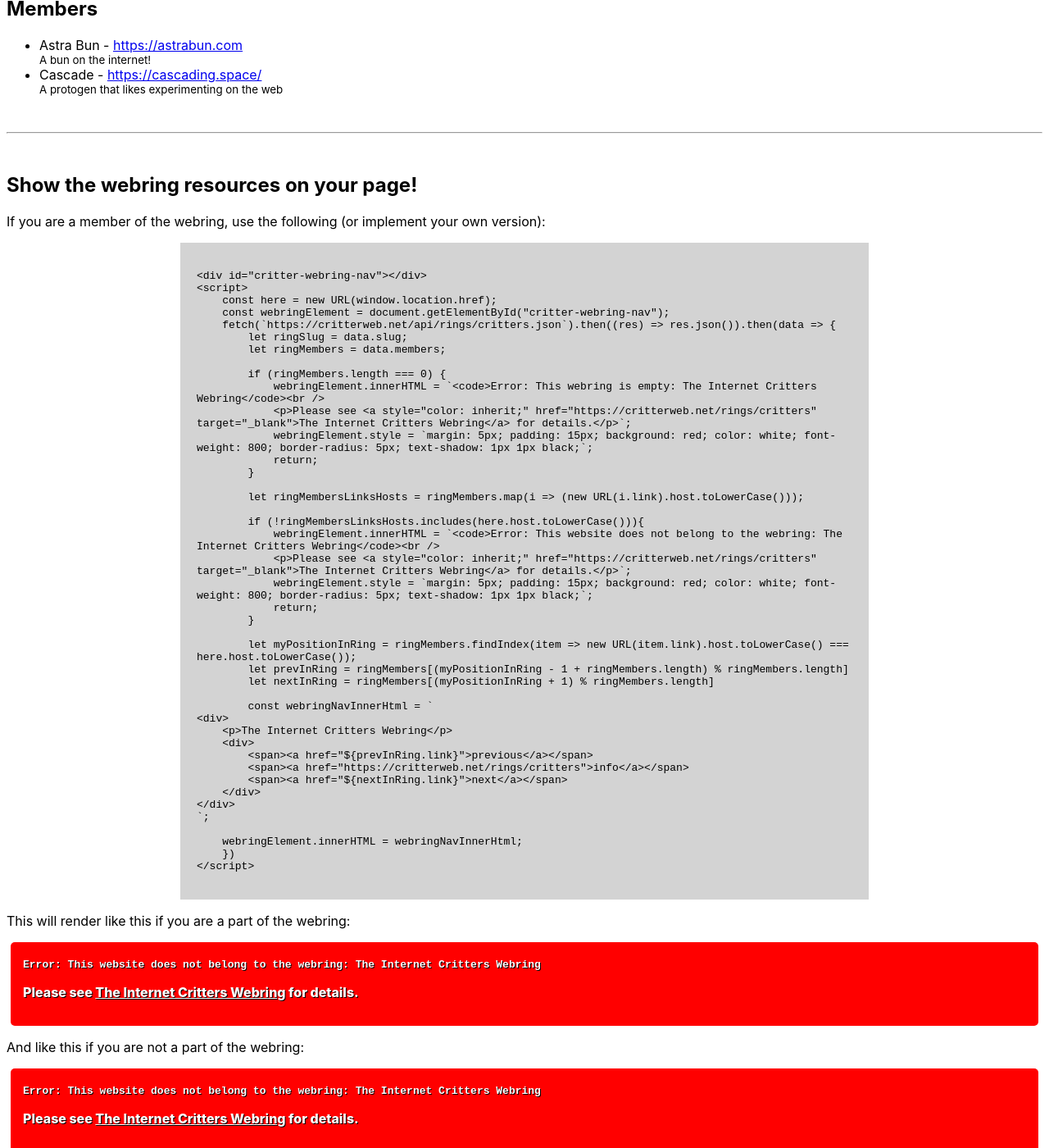
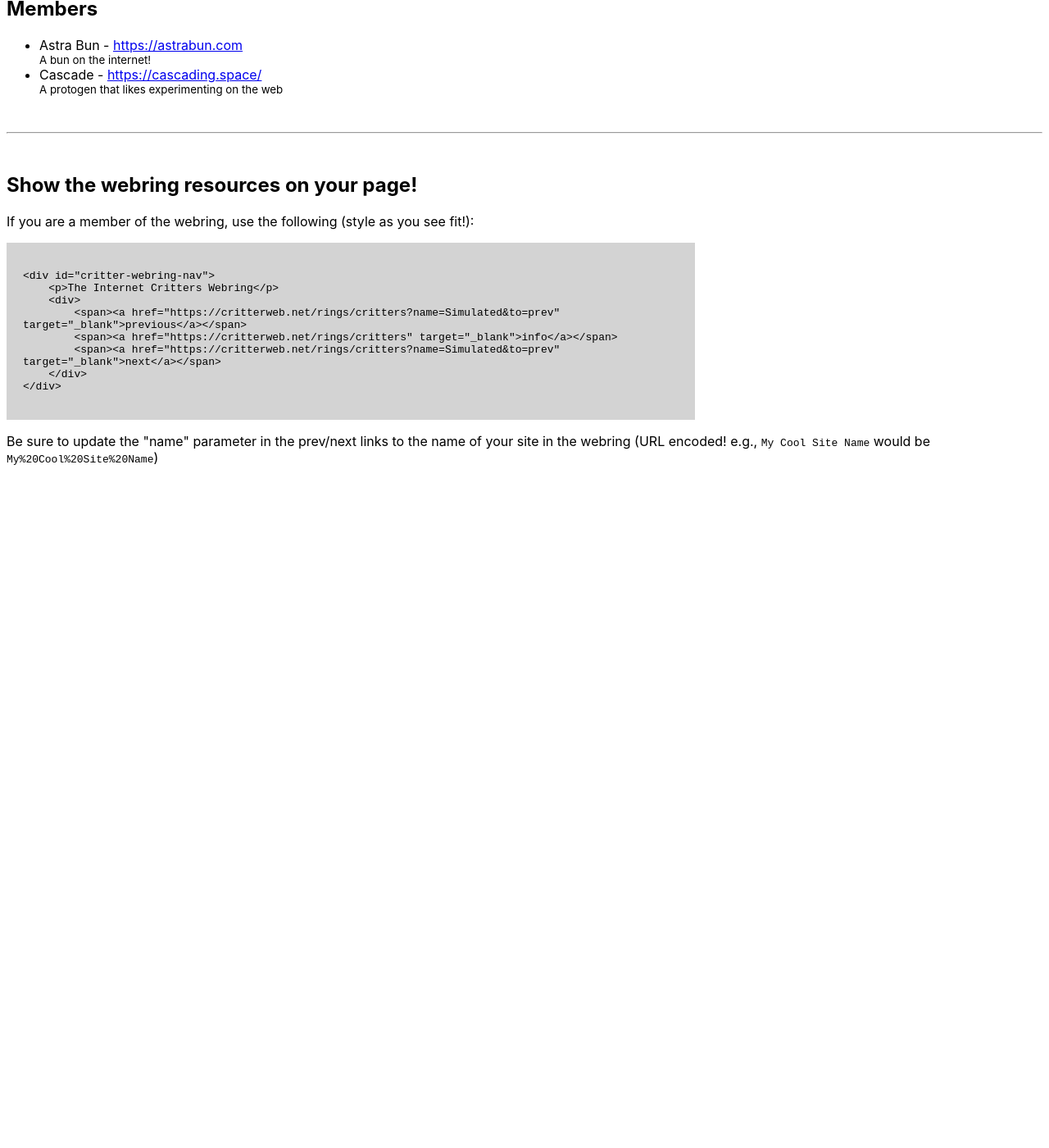
Before and after one commit to astrabun/critterweb.net, a Jekyll site: the page built from _rings/critters.md, in a window 1280 px wide and 1400 px high, scrolled down 255 px. Shown: the whole window at 82% size. Built offline with Jekyll 4.4.1, drawn with Linux system fonts in a browser that asks for light colours; after the commit the page ends 900 px from its top, so only the background shows below that.

Commit message:
Vastly improve the next/previous system; rather than have it re-implemented per site, just do a little bit of javascript here to handle it

```diff
--- a/_includes/display_webring.md
+++ b/_includes/display_webring.md
@@ -33,9 +33,9 @@
 <div>
     <p>{{page.name}}</p>
     <div>
-        <span><a href="${zprevInRing.link}">previous</a></span>
-        <span><a href="{{site.url}}/rings/{{include.slug}}">info</a></span>
-        <span><a href="${znextInRing.link}">next</a></span>
+        <span><a href="{{site.url}}/rings/{{include.slug}}?name=Simulated&to=prev" target="_blank">previous</a></span>
+        <span><a href="{{site.url}}/rings/{{include.slug}}" target="_blank">info</a></span>
+        <span><a href="{{site.url}}/rings/{{include.slug}}?name=Simulated&to=prev" target="_blank">next</a></span>
     </div>
 </div>
 `;
@@ -44,46 +44,12 @@
 </script>
 {% endif %}
 {% else %}
-<div id="critter-webring-nav"></div>
-<script>
-    const here = new URL(window.location.href);
-    const webringElement = document.getElementById("critter-webring-nav");
-    fetch(`{{site.url}}/api/rings/{{include.slug}}.json`).then((res) => res.json()).then(data => {
-        let ringSlug = data.slug;
-        let ringMembers = data.members;
-
-        if (ringMembers.length === 0) {
-            webringElement.innerHTML = `<code>Error: This webring is empty: {{page.name}}</code><br />
-            <p>Please see <a style="color: inherit;" href="{{site.url}}/rings/{{include.slug}}" target="_blank">{{page.name}}</a> for details.</p>`;
-            webringElement.style = `margin: 5px; padding: 15px; background: red; color: white; font-weight: 800; border-radius: 5px; text-shadow: 1px 1px black;`;
-            return;
-        }
-
-        let ringMembersLinksHosts = ringMembers.map(i => (new URL(i.link).host.toLowerCase()));
-
-        if (!ringMembersLinksHosts.includes(here.host.toLowerCase())){
-            webringElement.innerHTML = `<code>Error: This website does not belong to the webring: {{page.name}}</code><br />
-            <p>Please see <a style="color: inherit;" href="{{site.url}}/rings/{{include.slug}}" target="_blank">{{page.name}}</a> for details.</p>`;
-            webringElement.style = `margin: 5px; padding: 15px; background: red; color: white; font-weight: 800; border-radius: 5px; text-shadow: 1px 1px black;`;
-            return;
-        }
-
-        let myPositionInRing = ringMembers.findIndex(item => new URL(item.link).host.toLowerCase() === here.host.toLowerCase());
-        let prevInRing = ringMembers[(myPositionInRing - 1 + ringMembers.length) % ringMembers.length]
-        let nextInRing = ringMembers[(myPositionInRing + 1) % ringMembers.length]
-
-        const webringNavInnerHtml = `
-<div>
+<div id="critter-webring-nav">
     <p>{{page.name}}</p>
     <div>
-        <span><a href="${prevInRing.link}">previous</a></span>
-        <span><a href="{{site.url}}/rings/{{include.slug}}">info</a></span>
-        <span><a href="${nextInRing.link}">next</a></span>
+        <span><a href="{{site.url}}/rings/{{include.slug}}?name=Simulated&to=prev" target="_blank">previous</a></span>
+        <span><a href="{{site.url}}/rings/{{include.slug}}" target="_blank">info</a></span>
+        <span><a href="{{site.url}}/rings/{{include.slug}}?name=Simulated&to=prev" target="_blank">next</a></span>
     </div>
 </div>
-`;
-
-    webringElement.innerHTML = webringNavInnerHtml;
-    })
-</script>
 {% endif %}
--- a/_layouts/ring.html
+++ b/_layouts/ring.html
@@ -10,6 +10,7 @@
     <link rel="stylesheet" href="{{ "/assets/css/main.css" | relative_url }}">
   </head>
   <body>
+    <div id="info">
         <h1>{{ page.name }}</h1>
         <h2>Description</h2>
         <p>{{ page.description }}</p>
@@ -32,23 +33,39 @@
         <hr />
         <br />
         <h2>Show the webring resources on your page!</h2>
-    <p>If you are a member of the webring, use the following (or implement your own version):</p>
+        <p>If you are a member of the webring, use the following (style as you see fit!):</p>
         {%- capture display_md -%}{%- include display_webring.md slug=page.slug -%}{%- endcapture -%}
-    <div id="webring-code" style="margin: auto; padding: 20px; display: flex; background: lightgray; max-width: 800px;">
+        <div id="webring-code" style="padding: 20px; display: flex; background: lightgray; max-width: 800px;">
             <pre style="white-space: pre-wrap;">
                 {{- display_md | escape -}}
             </pre>
         </div>
-    <p>This will render like this if you are a part of the webring:</p>
-    {%- capture display_md_simulate_good -%}{%- include display_webring.md slug=page.slug sim="true" sim_type="good" -%}{%- endcapture -%}
-    <div id="webring-preview">
-        {{ display_md_simulate_good | markdownify }}
+        <p>Be sure to update the "name" parameter in the prev/next links to the name of your site in the webring (URL encoded! e.g., <code>My Cool Site Name</code> would be <code>My%20Cool%20Site%20Name</code>)</p>
     </div>
-    <p>And like this if you are not a part of the webring:</p>
-    {%- capture display_md_simulate -%}{%- include display_webring.md slug=page.slug sim="true" sim_type="bad" -%}{%- endcapture -%}
-    <div id="webring-preview-bad">
-        {{ display_md_simulate | markdownify }}
-    </div>
+    <script>
+        const currentHref = new URL(window.location.href);
+        const redirectTo = currentHref.searchParams.get("to");
+        const memberName = currentHref.searchParams.get("name");
+        if ((redirectTo === "next" || redirectTo === "prev") && memberName) {
+            const infoDiv = document.getElementById("info");
+            infoDiv.innerHTML = `<h1>Loading next site in ring...</h1>`
+            fetch(`{{site.url}}/api/rings/{{page.slug}}.json`).then((res) => res.json()).then(data => {
+                let _ringSlug = data.slug;
+                let _ringMembers = data.members;
+                if (_ringMembers.length === 0) {
+                    infoDiv.innerHTML = `<code>Error: This webring is empty: {{page.name}}</code><br />
+                    <p>Please see <a style="color: inherit;" href="{{site.url}}/rings/{{include.slug}}" target="_blank">{{page.name}}</a> for details.</p>`;
+                    infoDiv.style = `margin: 5px; padding: 15px; background: red; color: white; font-weight: 800; border-radius: 5px; text-shadow: 1px 1px black;`;
+                    return;
+                }
+                let _myPositionInRing = _ringMembers.findIndex(item => item.name.toLowerCase() === memberName.toLowerCase());
+                let _prevInRing = _ringMembers[(_myPositionInRing - 1 + _ringMembers.length) % _ringMembers.length];
+                let _nextInRing = _ringMembers[(_myPositionInRing + 1) % _ringMembers.length];
+                let _targetLink = redirectTo === "prev" ? _prevInRing.link : _nextInRing.link;
+                window.location.href = _targetLink;
+            })
+        }
+    </script>
   </body>
 </html>
 {% endif %}
```
Lines whose indentation alone changed are shown as unchanged.
